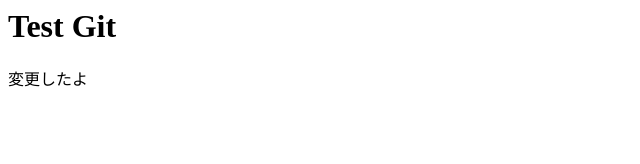
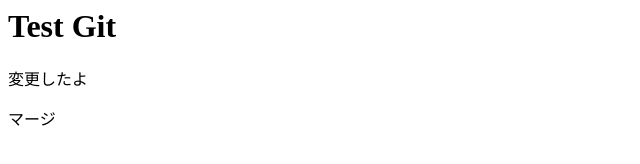
Before and after one commit to rsugiyama010176/rina-sugiyama, a plain HTML site: page index.html in a window 1280 px wide. Shown: the full height of the page, 0-640 px from the left. Drawn offline with Linux system fonts and the light colour scheme.

Commit message:
マージ　追加

```diff
--- a/index.html
+++ b/index.html
@@ -1,2 +1,3 @@
 <h1>Test Git</h1>
 <p>変更したよ</p>
+<p>マージ</p>
```
